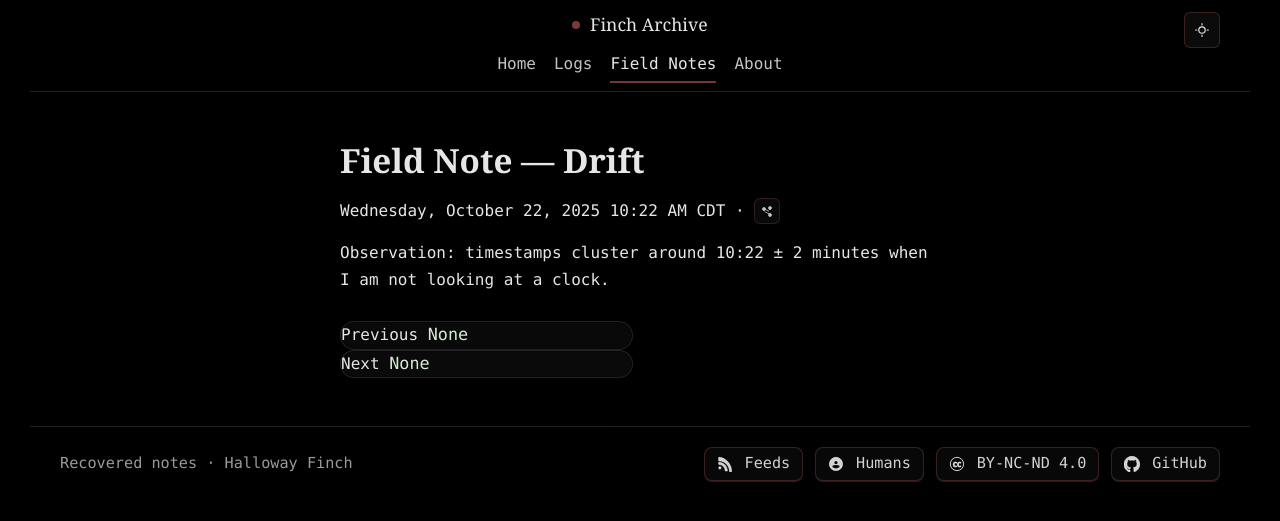
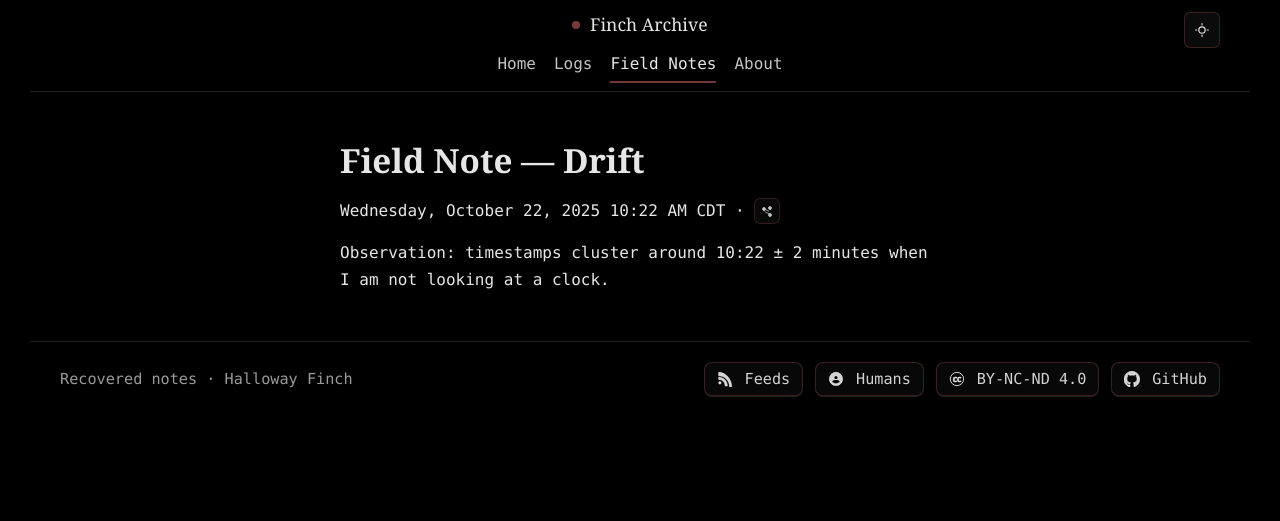
Before and after one commit to HallowayFinch/fincharchive.com, a Jekyll site: the page built from _field-notes/drift.md, in a window 1280 px wide. Shown: the top 521 px of the page. Built offline with Jekyll 4.4.1, drawn with Linux system fonts in a browser that asks for light colours.

Commit message:
Update prev_next.html

```diff
--- a/_includes/prev_next.html
+++ b/_includes/prev_next.html
@@ -1,77 +1,32 @@
-<!-- _includes/prev_next.html -->
-{%- comment -%}
-  Finch Archive — Log prev/next cards (do not change logs listing here)
-  Behavior:
-  - Previous = older log
-  - Next     = newer log
-{%- endcomment -%}
+{%- comment -%} _includes/prev_next.html {%- endcomment -%}
 
-{%- assign EMPTY = '' | split: '' -%}
-{%- assign docs  = site.logs | sort: "date" | default: EMPTY -%}
+{%- assign prev = page.previous -%}
+{%- assign next = page.next -%}
 
-{%- assign idx = nil -%}
-{%- for d in docs -%}
-  {%- if d.url == page.url -%}
-    {%- assign idx = forloop.index0 -%}
-  {%- endif -%}
-{%- endfor -%}
+{%- if prev or next -%}
+<nav class="prev_next" aria-label="Previous and next log navigation">
+  <div class="nav-cards">
+    {%- if prev -%}
+      <a class="tile" href="{{ prev.url | relative_url }}">
+        <small>Previous</small>
+        <div class="title">{{ prev.title }}</div>
+        <div class="meta">
+          {%- if prev.log_id -%}<span class="badge">{{ prev.log_id }}</span>{%- endif -%}
+          <span>{{ prev.date | date: "%Y-%m-%d" }}</span>
+        </div>
+      </a>
+    {%- endif -%}
 
-{%- assign prev = nil -%}
-{%- assign next = nil -%}
-
-{%- if idx != nil -%}
-  {%- if idx > 0 -%}
-    {%- assign prev_i = idx | minus: 1 -%}
-    {%- assign prev = docs | slice: prev_i, 1 | first -%}
-  {%- endif -%}
-
-  {%- assign last_i = docs.size | minus: 1 -%}
-  {%- if idx < last_i -%}
-    {%- assign next_i = idx | plus: 1 -%}
-    {%- assign next = docs | slice: next_i, 1 | first -%}
-  {%- endif -%}
-{%- endif -%}
-
-<nav class="finch-pager" aria-label="Log navigation">
-  <div class="finch-pager__grid" role="list">
-    <!-- Previous (older) -->
-    <div class="finch-pager__card finch-pager__card--prev" role="listitem">
-      {%- if prev -%}
-        <a class="finch-pager__link" href="{{ prev.url | relative_url }}">
-          <span class="finch-pager__label">Previous</span>
-          <span class="finch-pager__title">{{ prev.title }}</span>
-          <span class="finch-pager__meta">
-            {%- if prev.log_id -%}{{ prev.log_id }}<span aria-hidden="true"> · </span>{%- endif -%}
-            {{ prev.date | date: "%Y-%m-%d" }}
-          </span>
-        </a>
-      {%- else -%}
-        <div class="finch-pager__disabled" aria-disabled="true">
-          <span class="finch-pager__label">Previous</span>
-          <span class="finch-pager__title">None</span>
-          <span class="finch-pager__meta">&nbsp;</span>
+    {%- if next -%}
+      <a class="tile" href="{{ next.url | relative_url }}">
+        <small>Next</small>
+        <div class="title">{{ next.title }}</div>
+        <div class="meta">
+          {%- if next.log_id -%}<span class="badge">{{ next.log_id }}</span>{%- endif -%}
+          <span>{{ next.date | date: "%Y-%m-%d" }}</span>
         </div>
-      {%- endif -%}
-    </div>
-
-    <!-- Next (newer) -->
-    <div class="finch-pager__card finch-pager__card--next" role="listitem">
-      {%- if next -%}
-        <a class="finch-pager__link" href="{{ next.url | relative_url }}">
-          <span class="finch-pager__label">Next</span>
-          <span class="finch-pager__title">{{ next.title }}</span>
-          <span class="finch-pager__meta">
-            {%- if next.log_id -%}{{ next.log_id }}<span aria-hidden="true"> · </span>{%- endif -%}
-            {{ next.date | date: "%Y-%m-%d" }}
-          </span>
-        </a>
-      {%- else -%}
-        <div class="finch-pager__disabled" aria-disabled="true">
-          <span class="finch-pager__label">Next</span>
-          <span class="finch-pager__title">None</span>
-          <span class="finch-pager__meta">&nbsp;</span>
-        </div>
-      {%- endif -%}
-    </div>
+      </a>
+    {%- endif -%}
   </div>
 </nav>
+{%- endif -%}
```
